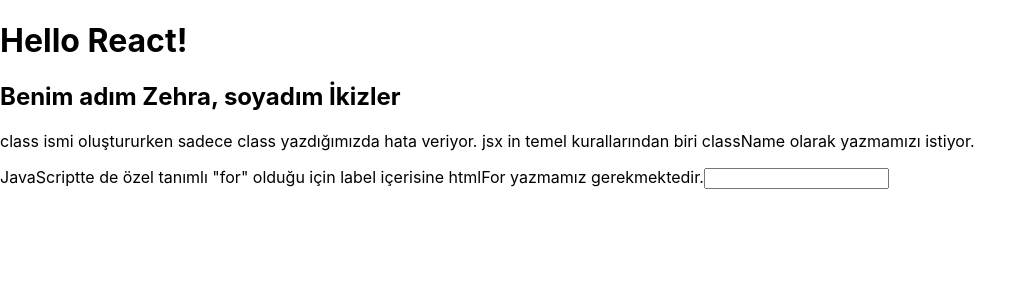
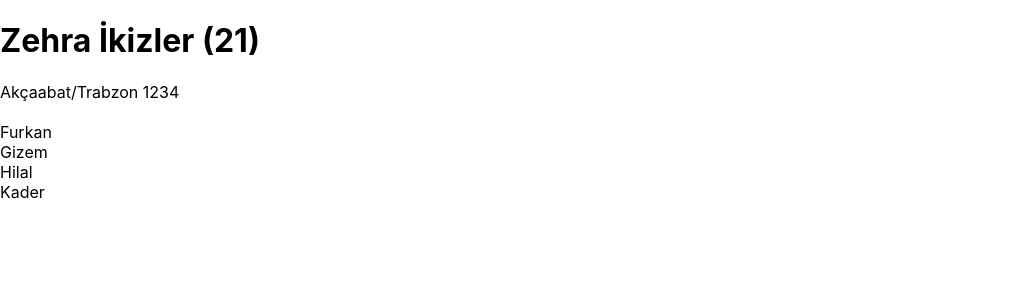
Before and after one commit to zehraikizler/react.js-dersleri, a React (Create React App) app in the folder React.Js/hello-react/: page / in a window 1280 px wide. Shown: the top 300 px of the page, without its empty margins (0-1034 px from the left). Built offline with nearby package versions, Linux system fonts and the light colour scheme.

Commit message:
props dersi tamamlandi

```diff
--- a/React.Js/hello-react/src/App.js
+++ b/React.Js/hello-react/src/App.js
@@ -1,13 +1,53 @@
 import './App.css';
 
-import Header from './Components/ders-01/Header';
-import Components from './Components/ders-01/components';
+// import Header from './Components/ders-01/Header';
+// import Components from './Components/ders-01/Components';
+import User from "./Components/ders-02/User";
+
+const friendsName = [
+  {
+    id: 1,
+    name: 'Furkan'
+  },
+  {
+    id: 2,
+    name: 'Gizem'
+  },
+  {
+    id: 3,
+    name: 'Hilal'
+  },
+  {
+    id: 4,
+    name: 'Kader'
+  },
+];
 
 function App() {
   return (
     <div>
-      <Header />
-      <Components />
+
+      {/* ders-01 */}
+
+      {/*
+        <Header />
+        <Components />
+      */}
+
+      {/* ders-02 */}
+      <User
+        name="Zehra"
+        surname="İkizler"
+        age={21}
+        isLoggedIn={true}
+        friends={friendsName}
+        address={
+          {
+            title: "Akçaabat/Trabzon",
+            zip: 1234
+          }
+        }
+      />
     </div>
   );
 }
--- /dev/null
+++ b/React.Js/hello-react/src/Components/ders-02/User.js
@@ -0,0 +1,62 @@
+// function User(props) {
+//     return (
+//         <h1>
+//             {
+//                 props.isLoggedIn ? `${props.name} ${props.surname} (${props.name})` : 'Giriş yapmadınız!'
+//             }
+//         </h1>
+//     );
+// }
+
+// her seferinde props yazmak yerine props'un bir obje olduğunu biliyoruz. Props altında name surname... yazarak değerlerimize ulaşırız
+
+import PropTypes from 'prop-types';
+
+function User({name, surname, age, friends, isLoggedIn, address}) {
+    return (
+        <div>
+            <h1>
+                {
+                    isLoggedIn ? `${name} ${surname} (${age})` : 'Giriş Yapmadınız'
+                }
+            </h1>
+
+            {address.title} {address.zip}
+
+            <br />
+            <br />
+
+            {
+                friends.map((friend) => {
+                    return <div key={friend.id}>{friend.name}</div>
+                })
+            }
+        </div>
+    );
+}
+
+// Uygulamanız büyüdükçe, tip kontrolü ile birçok hata yakalayabiliriz.
+
+// isRequired => Gerekli
+
+// oneOfType ile birden fazla veri tipi kabul edebiliriz.
+
+// shape'in kullanımı tanımlı olan alanımızda yer alan objelere tip atamak için kullanıyoruz.
+
+// 'defaultProps' default kullanarak ataması yapılmamış proplara atama yapabiliriz.
+
+User.propTypes = {
+    name: PropTypes.string.isRequired, // name'in zorunlu alan olması gerektiği belirtiliyor.
+    surname: PropTypes.string,
+    age: PropTypes.oneOfType([PropTypes.number, PropTypes.string]),
+    friends: PropTypes.array,
+    isLoggedIn: PropTypes.bool,
+    address: PropTypes.shape(
+        {
+            title: PropTypes.string,
+            zip: PropTypes.number,
+        }
+    ),
+};
+
+export default User;
```
